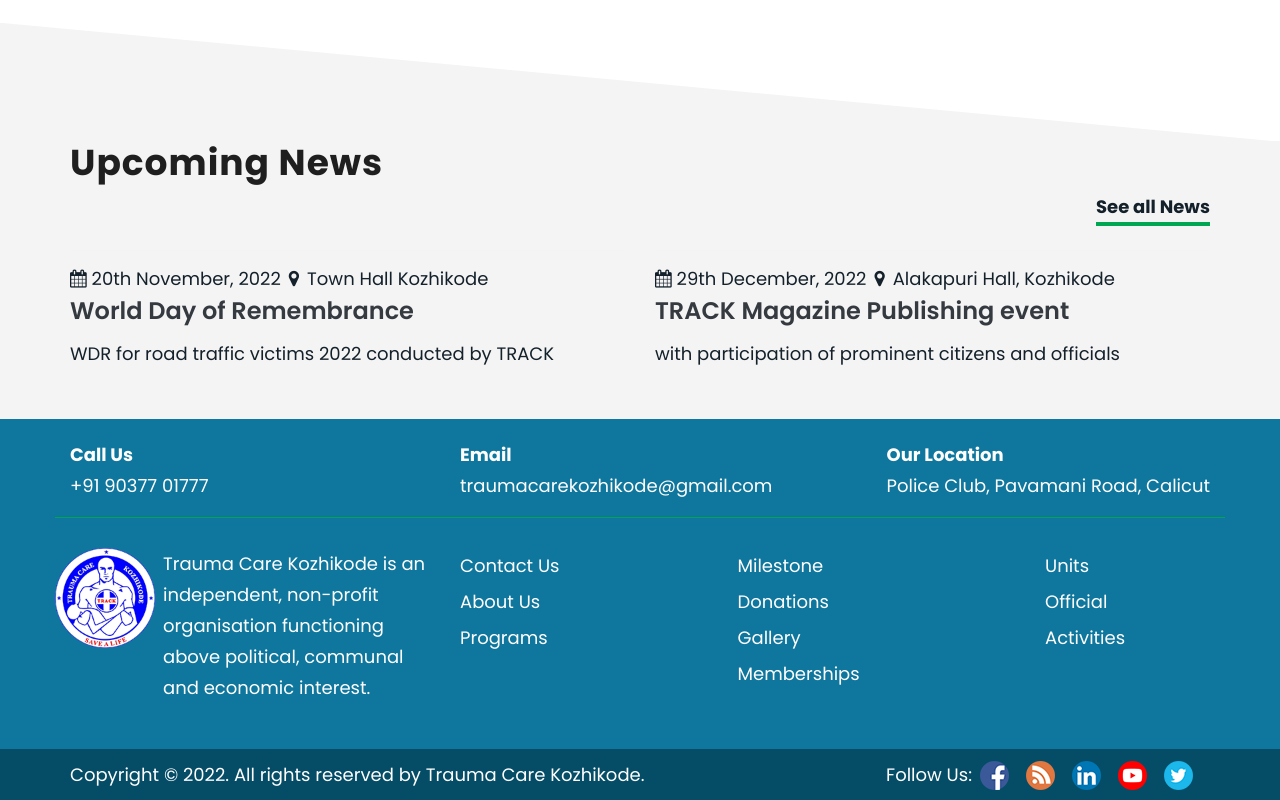
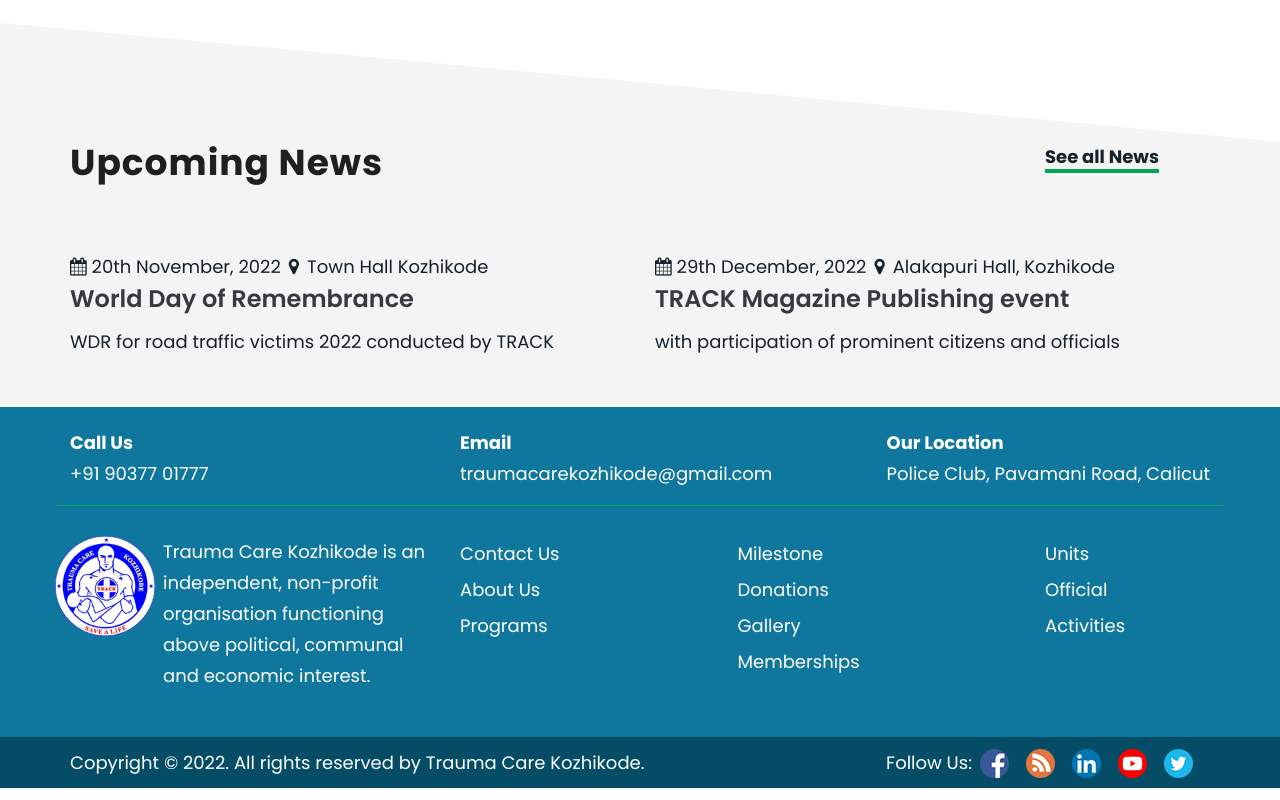
Before and after one commit to silujnr/truma, a React (Create React App) app: page / in a window 1280 px wide. Shown: the part 3133-3933 px from the top of the page. Built offline with nearby package versions, Linux system fonts and the light colour scheme.

Commit message:
Update BlogOne.css

```diff
--- a/src/components/Blogs/BlogOne/BlogOne.css
+++ b/src/components/Blogs/BlogOne/BlogOne.css
@@ -1,8 +1,6 @@
 /*----  News ------*/
 .see-all-link{
     border-bottom:4px solid #00a651;
-    float: right;
-    margin-top: 50px;
     font-weight:bold;
 }
 .news-section{
```
